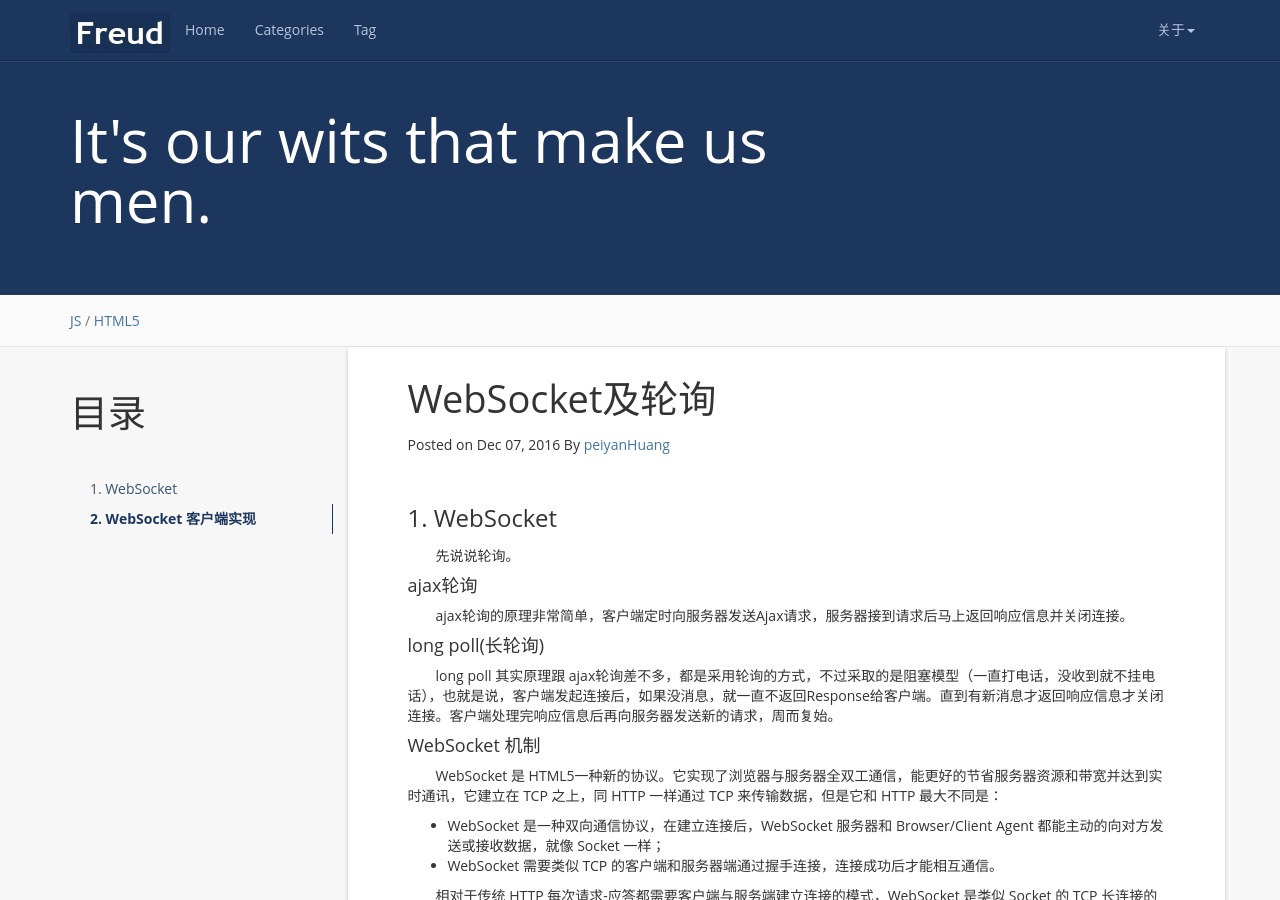
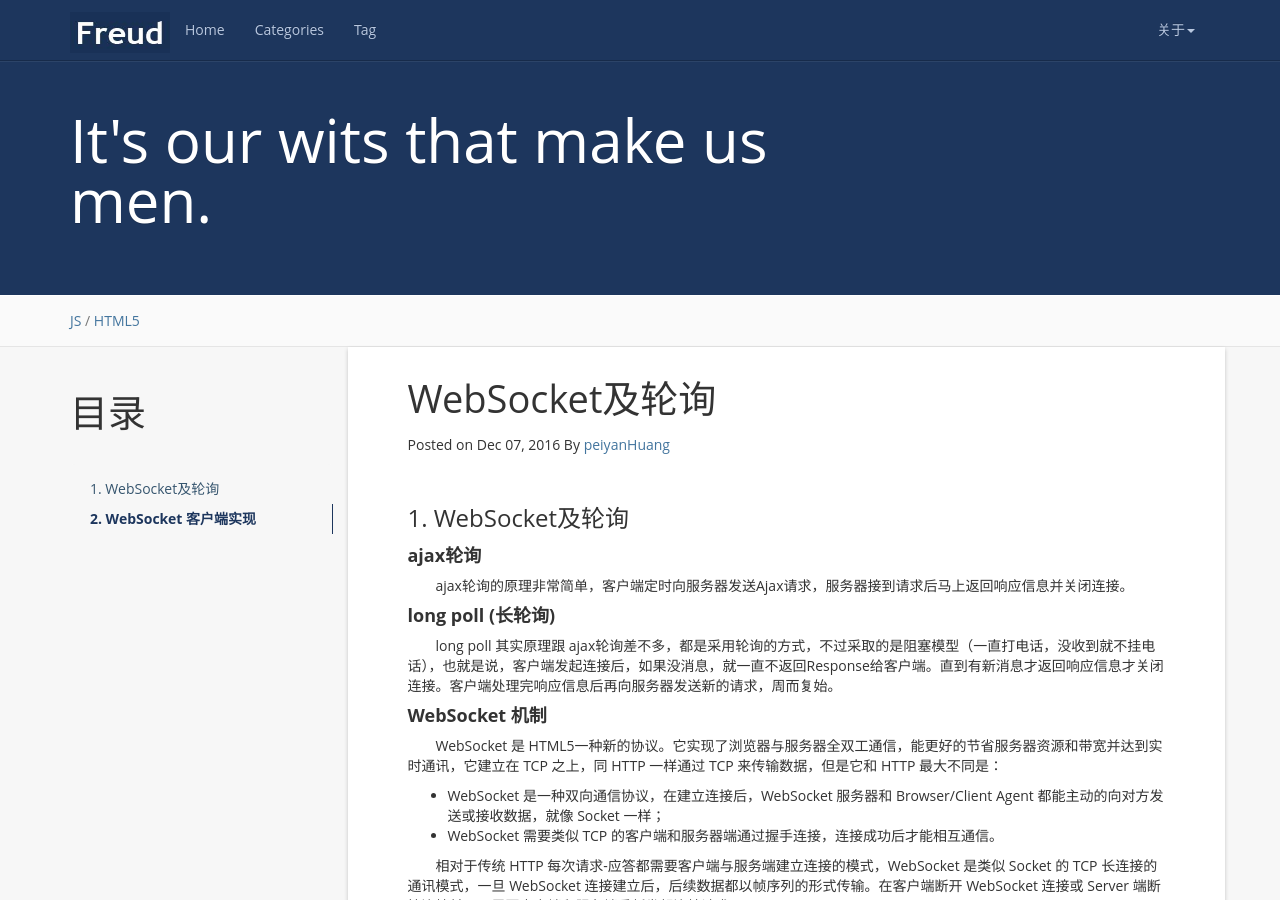
Before and after one commit to peiyanhuang/MyBlog, a Jekyll site: the page built from _posts/2016-12-07-WebSocket.md, in a window 1280 px wide and 900 px high. Built offline with Jekyll 4.4.1, drawn with Linux system fonts in a browser that asks for light colours.

Commit message:
websocket

```diff
--- a/_posts/2016-12-07-WebSocket.md
+++ b/_posts/2016-12-07-WebSocket.md
@@ -9,19 +9,17 @@ tag: HTML5
 * content
 {:toc}
 
-### 1. WebSocket
+### 1. WebSocket及轮询
 
-先说说轮询。
-
-#### ajax轮询
+#### **ajax轮询**
 
 ajax轮询的原理非常简单，客户端定时向服务器发送Ajax请求，服务器接到请求后马上返回响应信息并关闭连接。
 
-#### long poll(长轮询)
+#### **long poll (长轮询)**
 
 long poll 其实原理跟 ajax轮询差不多，都是采用轮询的方式，不过采取的是阻塞模型（一直打电话，没收到就不挂电话），也就是说，客户端发起连接后，如果没消息，就一直不返回Response给客户端。直到有新消息才返回响应信息才关闭连接。客户端处理完响应信息后再向服务器发送新的请求，周而复始。
 
-#### WebSocket 机制
+#### **WebSocket 机制**
 
 WebSocket 是 HTML5一种新的协议。它实现了浏览器与服务器全双工通信，能更好的节省服务器资源和带宽并达到实时通讯，它建立在 TCP 之上，同 HTTP 一样通过 TCP 来传输数据，但是它和 HTTP 最大不同是：
 
```
Also changed, not shown: other parts of _posts/2016-12-07-WebSocket.md (+5 -5 lines).
